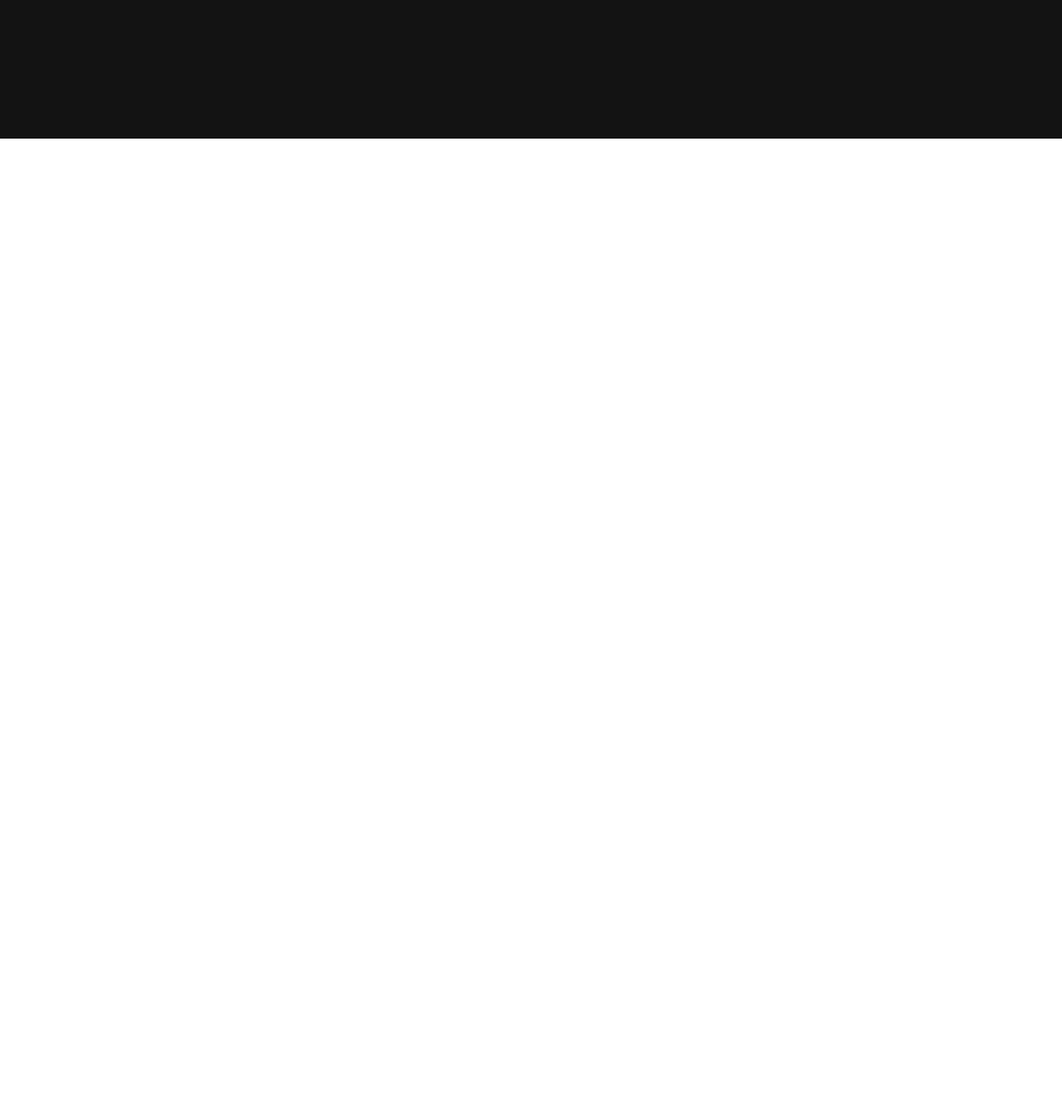
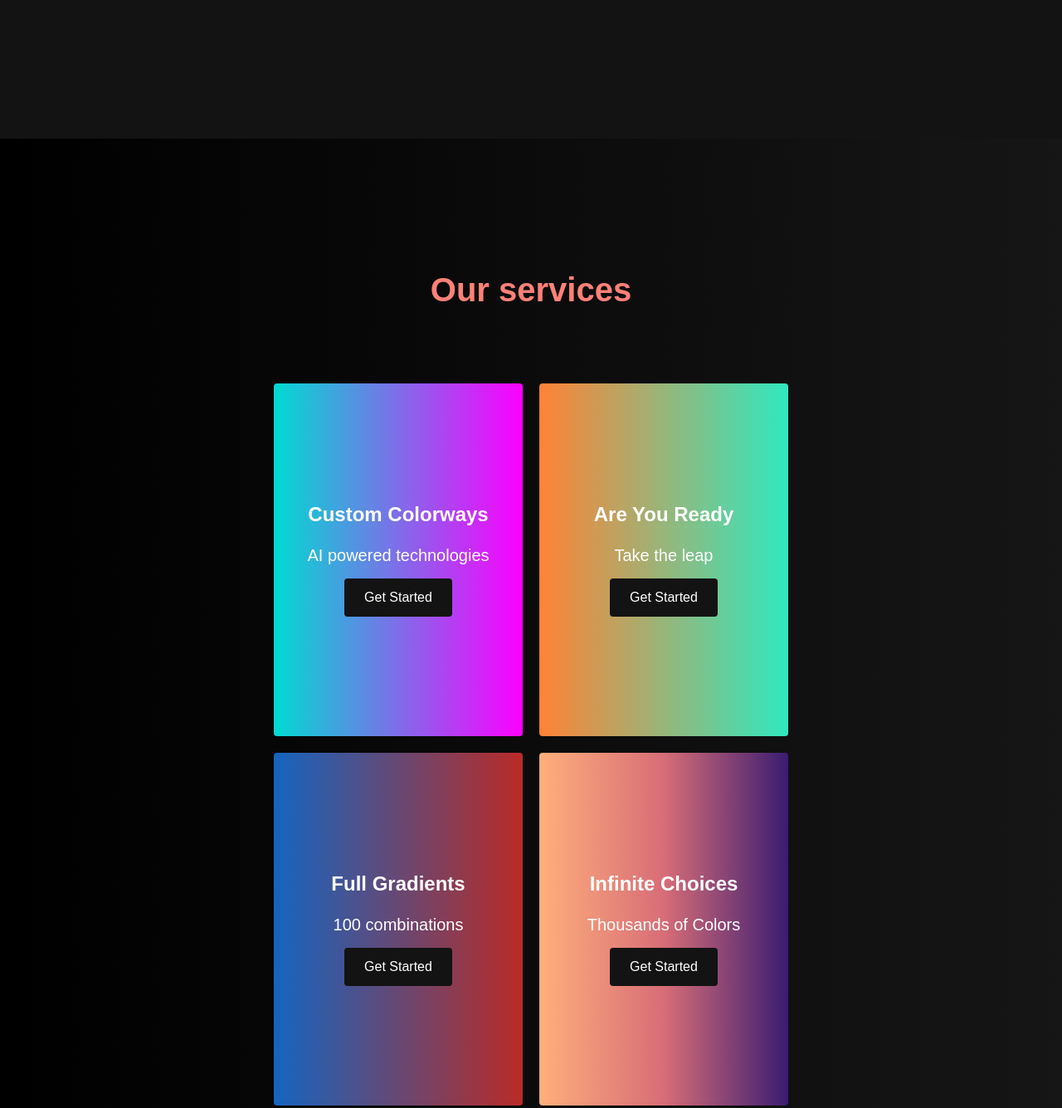
Before and after one commit to sameer-ahmed123/webiste-color, a plain HTML site: page index.html in a window 1280 px wide. Shown: the part 1526-2861 px from the top of the page at 83% size. Before the commit the page ends 1693 px from the top, so only its background shows below. Drawn offline with Linux system fonts and the light colour scheme.

Commit message:
sign-up section done

```diff
--- a/index.html
+++ b/index.html
@@ -65,6 +65,55 @@
         </div>
     </div>
 
+    <!-- services section  -->
+    <div class="services" id="services">
+        <h1>Our services </h1>
+        <div class="services__wrapper">
+            <div class="services__card">
+                <h2>Custom Colorways </h2>
+                <p>AI powered technologies</p>
+                <div class="services__btn"><button>Get Started</button></div>
+            </div>
+
+            <div class="services__card">
+                <h2>Are You Ready </h2>
+                <p>Take the leap </p>
+                <div class="services__btn"><button>Get Started</button></div>
+            </div>
+
+            <div class="services__card">
+                <h2>Full Gradients </h2>
+                <p>100 combinations</p>
+                <div class="services__btn"><button>Get Started</button></div>
+            </div>
+
+            <div class="services__card">
+                <h2>Infinite Choices </h2>
+                <p>Thousands of Colors</p>
+                <div class="services__btn"><button>Get Started</button></div>
+            </div>
+        </div>
+    </div>
+
+
+    <!-- Features section -->
+    <div class="main" id="sign-up">
+        <div class="main__container">
+            <div class="main__content">
+                <h1>Join Our Team</h1>
+                <h2>Sign-up today</h2>
+                <p>See What Makes Us Different</p>
+                <button class="main__btn"><a href="#">Sign-UP </a></button>
+            </div>
+            <div class="main__img-container">
+                <div class="main__img-card" id="card-2">
+                    <i class="fas fa-users"></i>
+                </div>
+            </div>
+
+        </div>
+    </div>
+
     <script src="srcipt.js"></script>
 </body>
 
--- a/style.css
+++ b/style.css
@@ -454,3 +454,121 @@ background-size: 100%;
         margin: 2.5rem 0;
     }
 }
+
+/* services section */
+
+
+.services{
+    background: #131313;
+    background: linear-gradient(to left, #161616,#000000);
+    display: flex;
+    flex-direction: column;
+    justify-content: center;
+    align-items: center;
+    height: 100%;
+    padding: 10rem 0;
+}
+
+.services h1{
+    background-color: #ff8177;
+    background-image: linear-gradient(to right #aa0c33 0%, #a53918 100%);
+    background-size: 100%;
+    -webkit-background-clip: text;
+    -moz-background-clip: text;
+    -webkit-text-fill-color: transparent;
+    -moz-text-fill-color:transparent;
+    margin-bottom: 5rem;
+    font-size: 2.5rem;
+}
+
+.services__wrapper{
+    display: grid;
+    grid-template-columns: 1fr 1fr 1fr 1fr;
+    grid-template-rows: 1fr;
+}
+
+.services__card{
+    margin: 10px;
+    height: 425px;
+    width: 300px;
+    border-radius: 4px;
+    display: flex;
+    flex-direction: column;
+    justify-content: center;
+    color: #fff;
+    background-image: linear-gradient(to right , #00dbd2 0%, #fc00ff 100%);
+    transition: all 0.35 ease-in;
+}
+
+.services__card:nth-child(2){
+    background: #30E8BF;  /* fallback for old browsers */
+background: -webkit-linear-gradient(to right, #FF8235, #30E8BF);  /* Chrome 10-25, Safari 5.1-6 */
+background: linear-gradient(to right, #FF8235, #30E8BF); /* W3C, IE 10+/ Edge, Firefox 16+, Chrome 26+, Opera 12+, Safari 7+ */
+
+}
+
+.services__card:nth-child(3){
+    background: #b92b27;  /* fallback for old browsers */
+background: -webkit-linear-gradient(to right, #1565C0, #b92b27);  /* Chrome 10-25, Safari 5.1-6 */
+background: linear-gradient(to right, #1565C0, #b92b27); /* W3C, IE 10+/ Edge, Firefox 16+, Chrome 26+, Opera 12+, Safari 7+ */
+
+}
+
+.services__card:nth-child(4){
+    background: #3A1C71;  /* fallback for old browsers */
+background: -webkit-linear-gradient(to right, #FFAF7B, #D76D77, #3A1C71);  /* Chrome 10-25, Safari 5.1-6 */
+background: linear-gradient(to right, #FFAF7B, #D76D77, #3A1C71); /* W3C, IE 10+/ Edge, Firefox 16+, Chrome 26+, Opera 12+, Safari 7+ */
+
+}
+
+.services__card h2{
+    text-align: center;
+
+}
+
+.services__card p{
+    text-align: center;
+    margin-top: 24px;
+    font-size: 20px;
+}
+
+.services__btn{
+    display: flex;
+    justify-content: center;
+    margin-top: 16px;
+}
+
+.services__card button{
+    color: #fff;
+    padding: 14px 24px;
+    border: none;
+    outline: none;
+    border-radius: 4px;
+    background: #131313;
+    font-size: 1rem;
+}
+
+.services__card button:hover{
+    cursor: pointer;
+}
+
+.services__card:hover{
+    transform: scale(1.075);
+    transition:all 0.3s ease-in;
+    cursor: pointer;
+}
+
+@media screen and (max-width:1300px) {
+    .services__wrapper{
+        grid-template-columns: 1fr 1fr;
+    }
+
+}
+
+@media screen and (max-width:768px) {
+    .services__wrapper{
+        grid-template-columns: 1fr;
+    }
+}
+
+/* footer Css */
```
